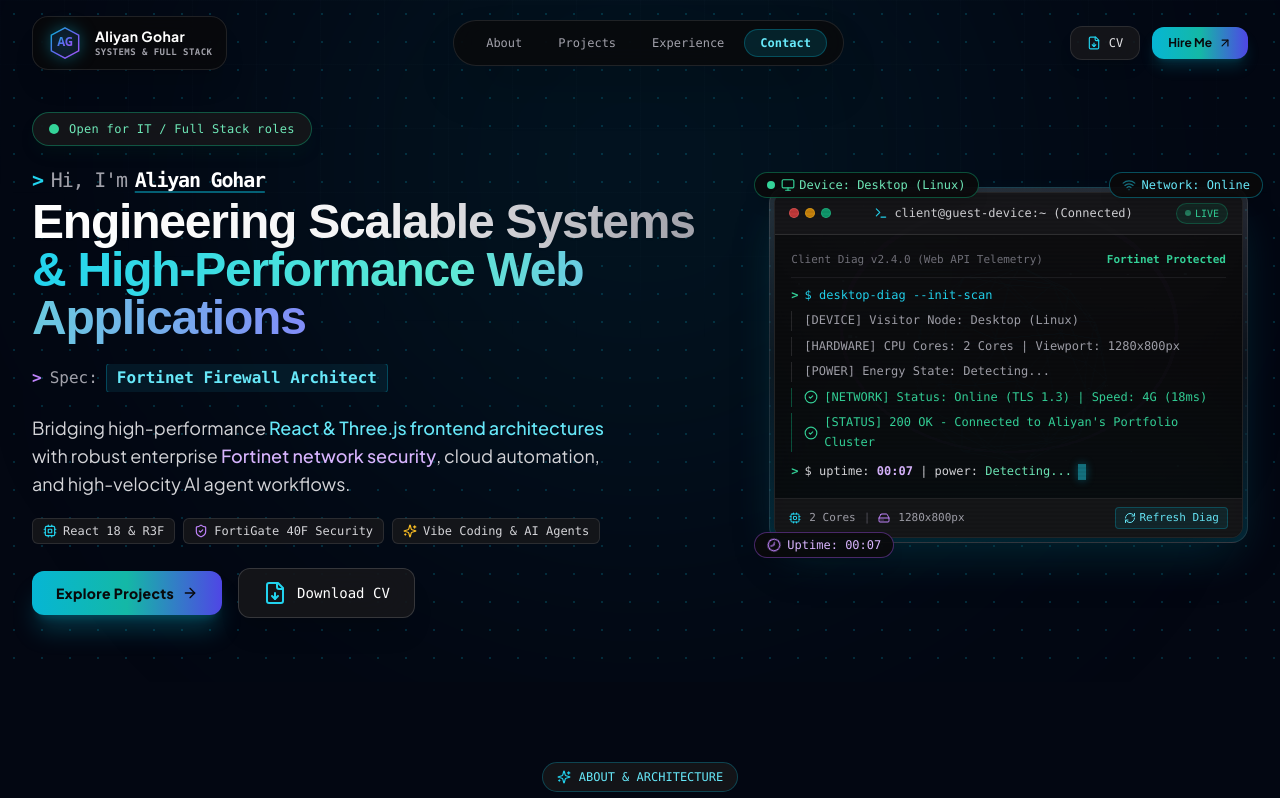
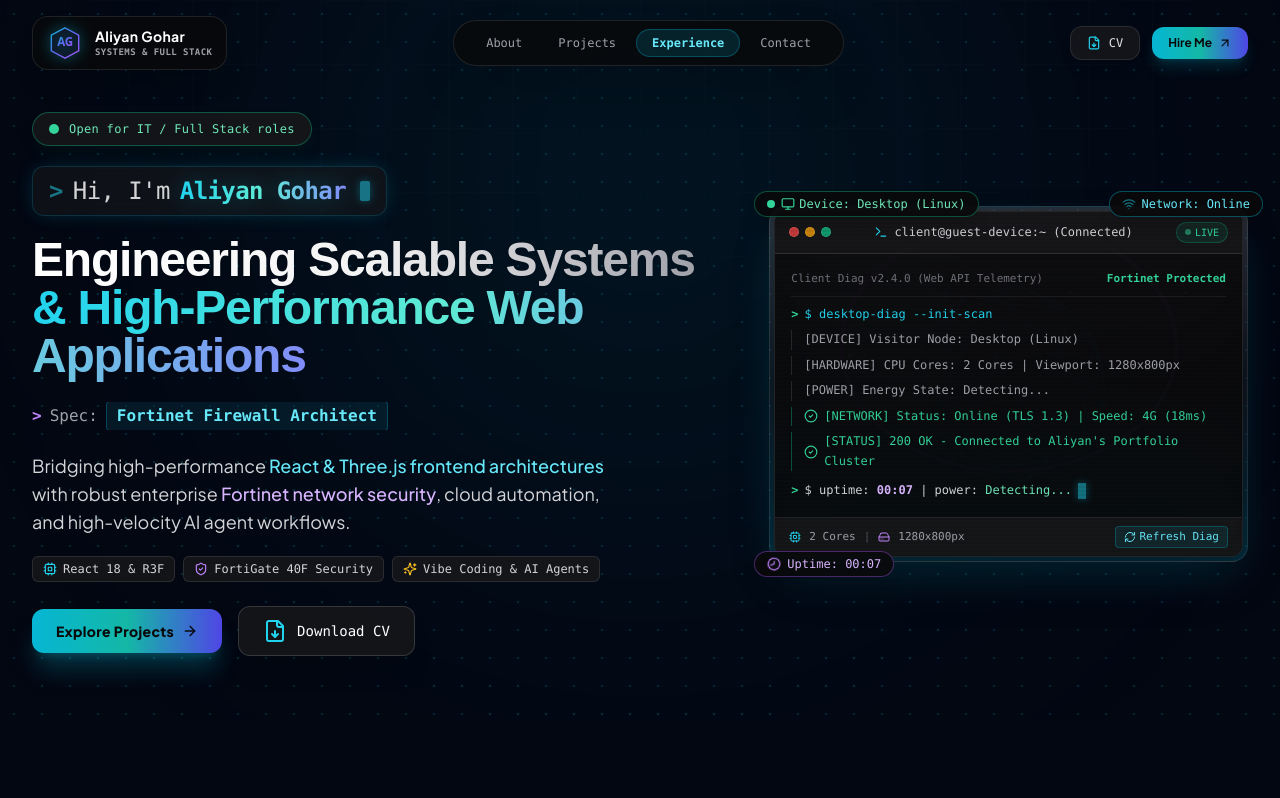
Before and after one commit to aliyannn/portfolio, a Next.js app: page / in a window 1280 px wide. Shown: the top 798 px of the page. Built offline with nearby package versions, Linux system fonts and the light colour scheme.

Commit message:
style: enhance Hero intro tag with glassmorphic micro-badge, neon glow & terminal cursor

```diff
--- a/components/Hero.tsx
+++ b/components/Hero.tsx
@@ -77,19 +77,28 @@ export const Hero: React.FC = () => {
             </span>
           </motion.div>
 
-          {/* Headline */}
+          {/* High-Tech Glassmorphic Micro-Badge Intro Line */}
+          <motion.div
+            initial={{ opacity: 0, y: 20 }}
+            animate={{ opacity: 1, y: 0 }}
+            transition={{ duration: 0.6, delay: 0.05 }}
+            className="inline-flex items-center gap-2.5 px-4 py-2 rounded-xl bg-zinc-900/60 border border-cyan-500/20 backdrop-blur-md shadow-[0_0_20px_-5px_rgba(6,182,212,0.3)] mb-1 hover:scale-105 hover:border-cyan-400/50 transition-all duration-300 group cursor-default text-lg sm:text-xl md:text-2xl font-mono font-medium tracking-tight"
+          >
+            <span className="text-cyan-400 font-bold animate-pulse">&gt;</span>
+            <span className="text-neutral-300">Hi, I'm</span>
+            <span className="bg-clip-text text-transparent bg-gradient-to-r from-cyan-400 via-teal-300 to-indigo-400 font-bold drop-shadow-[0_0_12px_rgba(6,182,212,0.4)]">
+              Aliyan Gohar
+            </span>
+            <span className="inline-block w-2.5 h-5 bg-cyan-400 ml-1 animate-pulse rounded-sm align-middle shadow-[0_0_8px_rgba(6,182,212,0.8)]" />
+          </motion.div>
+
+          {/* Main Headline */}
           <motion.h1
             initial={{ opacity: 0, y: 20 }}
             animate={{ opacity: 1, y: 0 }}
             transition={{ duration: 0.6, delay: 0.1 }}
             className="font-display text-3xl sm:text-4xl md:text-5xl lg:text-[3rem] font-extrabold tracking-tight leading-[1.15]"
           >
-            <span className="block text-zinc-400 text-base sm:text-xl font-mono font-normal mb-1 flex items-center gap-2">
-              <span className="text-cyan-400 font-bold">&gt;</span> Hi, I'm{' '}
-              <span className="text-white font-semibold underline decoration-cyan-500/50 decoration-2 underline-offset-4">
-                Aliyan Gohar
-              </span>
-            </span>
             <span className="bg-clip-text text-transparent bg-gradient-to-r from-white via-zinc-100 to-zinc-400 drop-shadow-sm">
               Engineering Scalable Systems
             </span>{' '}
```
